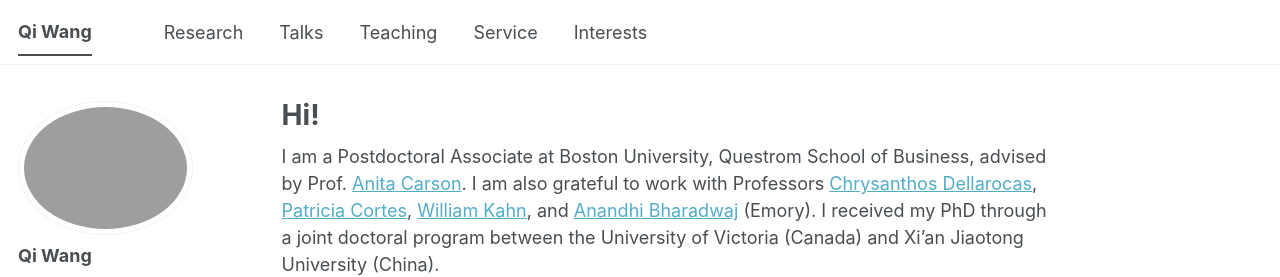
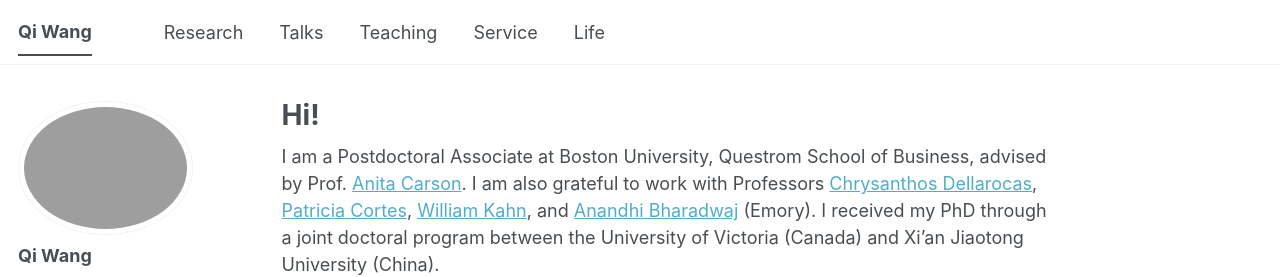
Before and after one commit to qiwang-katherine/qiwang-katherine.github.io, a Jekyll site: the page built from _pages/about.md, in a window 1280 px wide. Shown: the top 277 px of the page. Built offline with Jekyll 4.4.1, drawn with Linux system fonts in a browser that asks for light colours; some web fonts are replaced; a script bundle is joined from its source files by our own code; library files that are not in the unit come from our copies.

Commit message:
Update navigation.yml

```diff
--- a/_data/navigation.yml
+++ b/_data/navigation.yml
@@ -20,5 +20,5 @@ main:
   - title: "Service"
     url: /service/
 
-  - title: "Interests"
+  - title: "Life"
     url: /interests/
```
